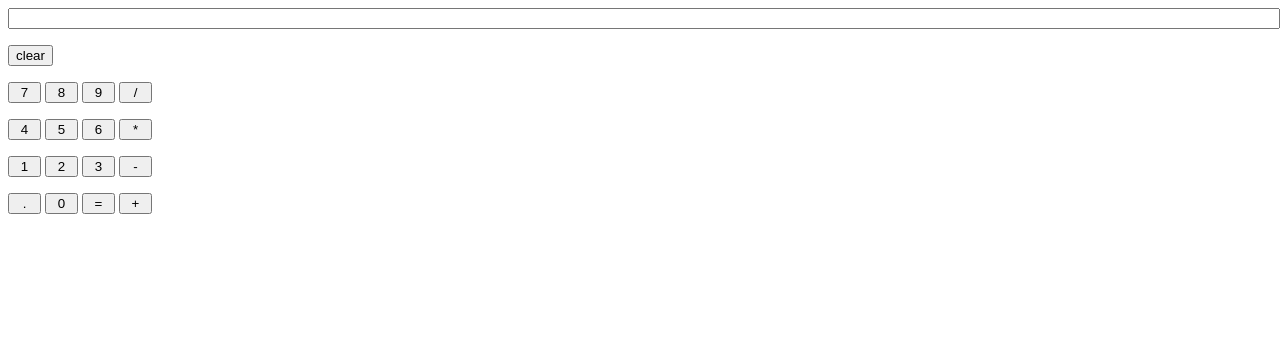
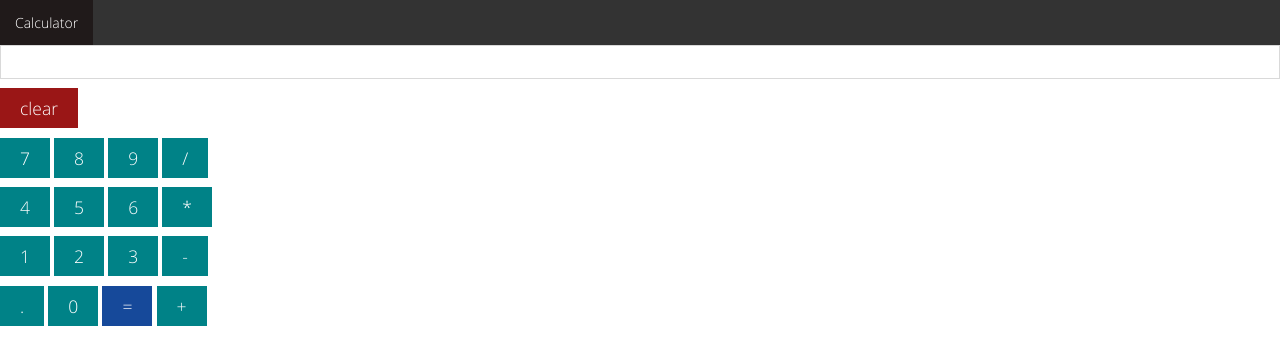
Before and after one commit to jlbaez/calculator, a plain HTML site: page index.html in a window 1280 px wide. Drawn offline with nearby package versions, Linux system fonts and the light colour scheme.

Commit message:
added more styling

```diff
--- a/css/style.css
+++ b/css/style.css
@@ -12,30 +12,3 @@
 	width: 100%;
 	background-color: green;
 }
-@media only screen and (max-width: 480px)
-{
-	.screen
-	{
-		height: 100px;
-	}
-}
-@media only screen and (max-width: 768px)
-{
-	.button
-	{
-		height: 50px;
-		width: 90px;
-	}
-}
-@media only screen and (max-width: 980px)
-{
-	.button
-	{
-		height: 75px;
-		width: 120px;
-	}
-	.screen
-	{
-		height: 150px;
-	}
-}
--- a/index.html
+++ b/index.html
@@ -4,44 +4,50 @@
   <meta charset="UTF-8">
   <meta http-equiv="X-UA-Compatible" content="IE=edge,chrome=1">
   <title>IS 322 - Calculator</title>
+  <link rel="stylesheet" href="css/metro-bootstrap.css">
+  <link rel="stylesheet" href="css/metro-bootstrap-responsive.css">
   <link rel="stylesheet" href="css/style.css">
-  <link rel="styleshee" href="css/metro-bootstrap-responsive.css">
-  <link rel="styleshee" href="css/metro-bootstrap.css">
 </head>
 <body class="metro">
+	<nav class="navigation-bar dark">
+		<nav class="navigation-bar-content">
+			<a href="#" class="element">Calculator</a>
+		</nav>
+	</nav>
 	<div>
 		<div class="top">
 			<div class="screen" id="screen"></div>
-			<input type="text" class="input">
+			<div class="input-control text">
+				<input type="text" class="input">
+			</div>
 		</div>
 		<div class="bottom">
 			<form id="buttons">
-				<p>
-					<input type="button" class="button large primary" value="clear">
+					<input type="button" class="button large danger" value="clear">
 				</p>
 				<p>
-					<input type="button" class="button" value="7">
-					<input type="button" class="button" value="8">
-					<input type="button" class="button" value="9">
-					<input type="button" class="button" value="/">
+					<input type="button" class="button large default" value="7">
+					<input type="button" class="button large default" value="8">
+					<input type="button" class="button large default" value="9">
+					<input type="button" class="button large default" value="/">
 				</p>
 				<p>
-					<input type="button" class="button" value="4">
-					<input type="button" class="button" value="5">
-					<input type="button" class="button" value="6">
-					<input type="button" class="button" value="*">
+					<input type="button" class="button large default" value="4">
+					<input type="button" class="button large default" value="5">
+					<input type="button" class="button large default" value="6">
+					<input type="button" class="button large default" value="*">
 				</p>
 				<p>
-					<input type="button" class="button" value="1">
-					<input type="button" class="button" value="2">
-					<input type="button" class="button" value="3">
-					<input type="button" class="button" value="-">
+					<input type="button" class="button large default" value="1">
+					<input type="button" class="button large default" value="2">
+					<input type="button" class="button large default" value="3">
+					<input type="button" class="button large default" value="-">
 				</p>
 				<p>
-					<input type="button" class="button" value=".">
-					<input type="button" class="button" value="0">
-					<input type="button" class="button" value="=">
-					<input type="button" class="button" value="+">
+					<input type="button" class="button large default" value=".">
+					<input type="button" class="button large default" value="0">
+					<input type="button" class="button large primary" value="=">
+					<input type="button" class="button large default" value="+">
 				</p>
 			</form>
 		</div>
```
